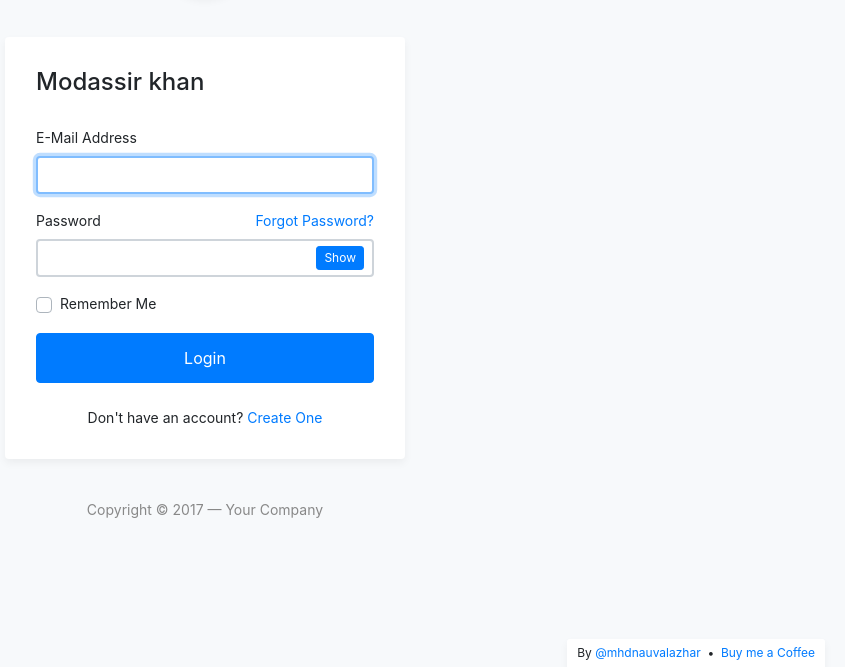
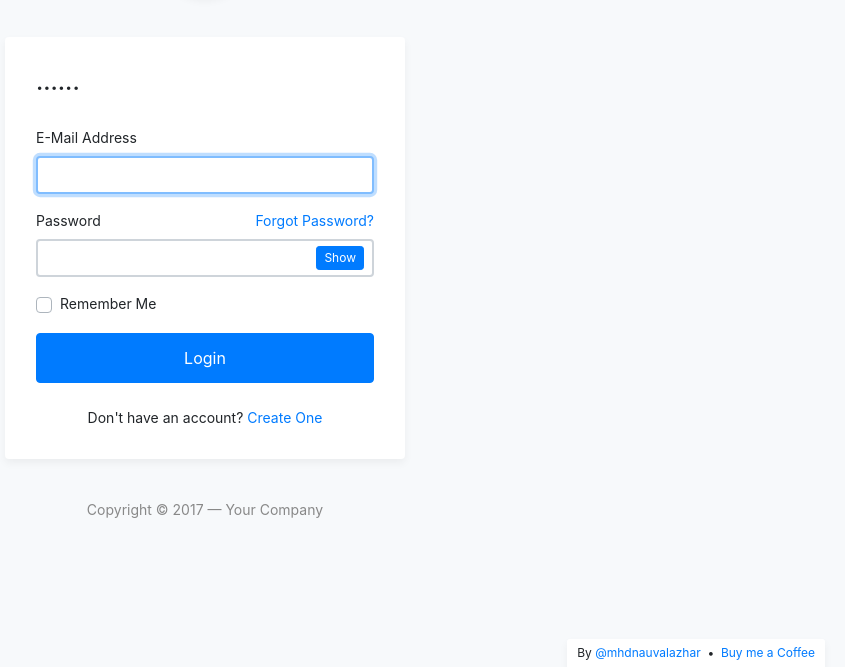
Before and after one commit to Modassir213/login-page-test, a plain HTML site: page index.html in a window 1280 px wide. Shown: the part 133-800 px from the top of the page, without its empty margins (435-1280 px from the left). Drawn offline with nearby package versions, Linux system fonts and the light colour scheme.

Commit message:
index.html

```diff
--- a/index.html
+++ b/index.html
@@ -19,7 +19,7 @@
 					</div>
 					<div class="card fat">
 						<div class="card-body">
-							<h4 class="card-title">Modassir khan</h4>
+							<h4 class="card-title">......</h4>
 							<form method="POST" class="my-login-validation" novalidate="">
 								<div class="form-group">
 									<label for="email">E-Mail Address</label>
```
